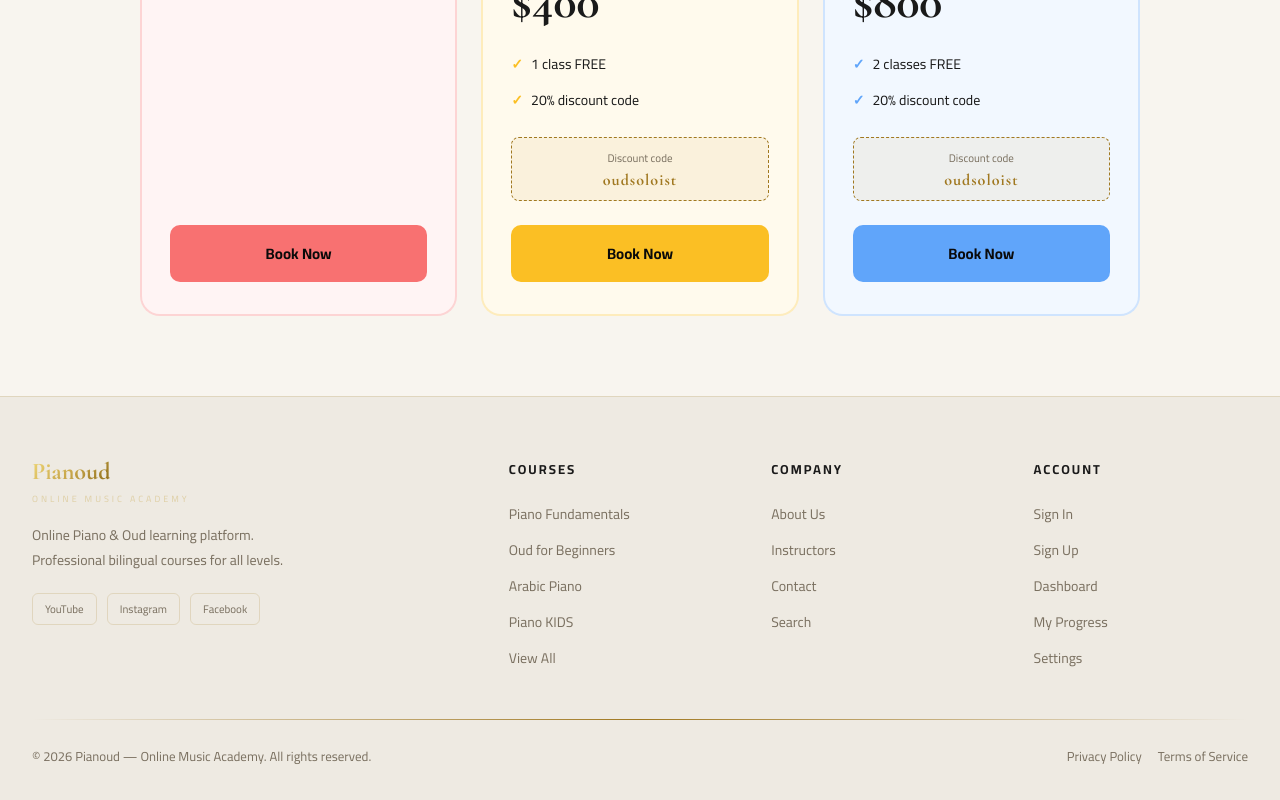
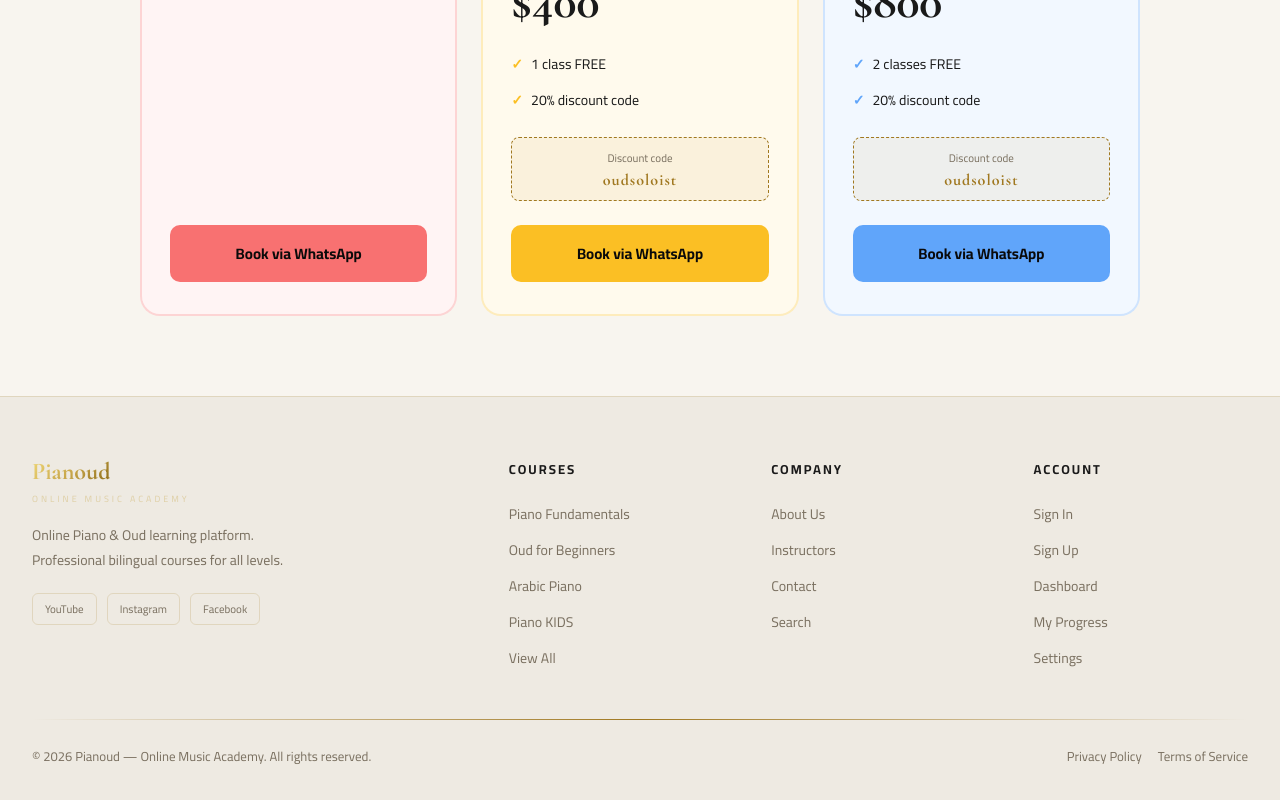
Before and after one commit to abirdakhlaoui/pianoud, a Next.js app: page /piano in a window 1280 px wide. Shown: the part 1286-2086 px from the top of the page. Built offline with nearby package versions, Linux system fonts and the light colour scheme; no server answers.

Commit message:
Replace booking buttons with WhatsApp contact on Piano page

```diff
--- a/src/app/piano/page.tsx
+++ b/src/app/piano/page.tsx
@@ -1,6 +1,7 @@
 "use client"
 
 import Link from "next/link"
+import { whatsappBookingLink, whatsappAssessmentLink } from "@/lib/whatsapp"
 import { useLang } from "@/components/providers/LangProvider"
 
 const OPTIONS = [
@@ -99,7 +100,7 @@ export default function PianoPage() {
             <p style={{ fontSize:14, color:"var(--text-muted)", marginBottom:6, maxWidth:360, lineHeight:1.6 }}>
               {isAr ? "احجز جلسة تقييم مجانية واكتشف المستوى المناسب لك" : "Book a free assessment session and discover the level that fits you"}
             </p>
-            <Link href="/booking?plan=assessment" className="btn-gold" style={{ padding:"14px 40px", fontSize:16, fontWeight:700 }}>
+            <Link href={whatsappAssessmentLink("Piano", isAr)} target="_blank" className="btn-gold" style={{ padding:"14px 40px", fontSize:16, fontWeight:700 }}>
               {isAr ? "🎯 احجز جلسة التقييم المجانية" : "🎯 Book Your Free Assessment"}
             </Link>
             <p style={{ fontSize:11, color:"var(--text-muted)" }}>
@@ -169,8 +170,8 @@ export default function PianoPage() {
                   </div>
                 )}
 
-                <Link href={"/booking?plan=piano-" + opt.id + "&price=" + opt.price} style={{ marginTop:"auto", display:"flex", alignItems:"center", justifyContent:"center", padding:"14px", borderRadius:10, fontSize:15, fontWeight:700, textDecoration:"none", background:opt.color, color:"#0A0A0A" }}>
-                  {isAr ? "احجز الآن" : "Book Now"}
+                <Link href={whatsappBookingLink("Piano", (isAr ? opt.hours_ar : opt.hours_en), opt.price, isAr)} target="_blank" style={{ marginTop:"auto", display:"flex", alignItems:"center", justifyContent:"center", gap:8, padding:"14px", borderRadius:10, fontSize:15, fontWeight:700, textDecoration:"none", background:opt.color, color:"#0A0A0A" }}>
+                  {isAr ? "احجز عبر واتساب" : "Book via WhatsApp"}
                 </Link>
               </div>
             </div>
--- /dev/null
+++ b/src/lib/whatsapp.ts
@@ -0,0 +1,15 @@
+export const WHATSAPP_NUMBER = "966566896225"
+
+export function whatsappBookingLink(courseName: string, packageLabel: string, price: number, isAr: boolean) {
+  const msg = isAr
+    ? `مرحباً، أرغب في حجز باقة "${packageLabel}" لدورة ${courseName} بسعر $${price}.`
+    : `Hi! I'd like to book the "${packageLabel}" package for ${courseName} at $${price}.`
+  return `https://wa.me/${WHATSAPP_NUMBER}?text=${encodeURIComponent(msg)}`
+}
+
+export function whatsappAssessmentLink(courseName: string, isAr: boolean) {
+  const msg = isAr
+    ? `مرحباً، أرغب في حجز جلسة تقييم مجانية لدورة ${courseName}.`
+    : `Hi! I'd like to book a free assessment session for ${courseName}.`
+  return `https://wa.me/${WHATSAPP_NUMBER}?text=${encodeURIComponent(msg)}`
+}
```
